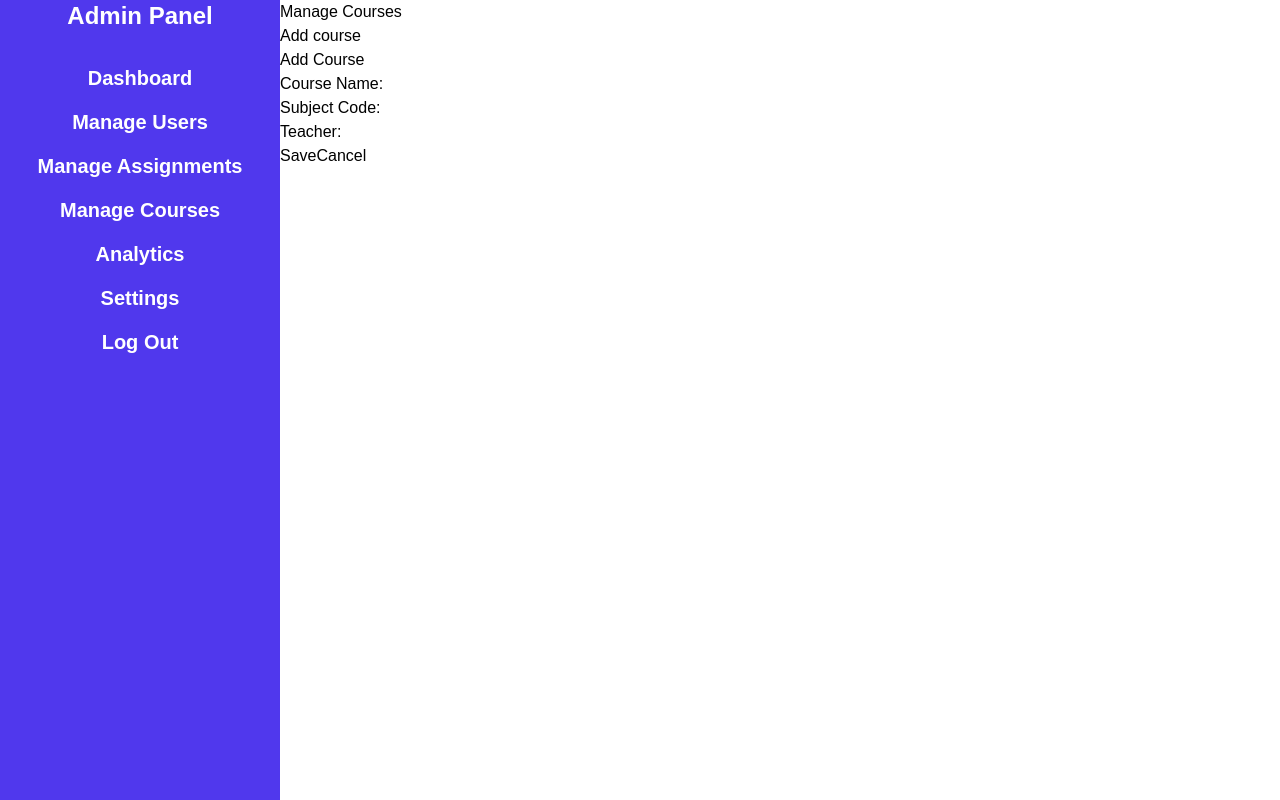
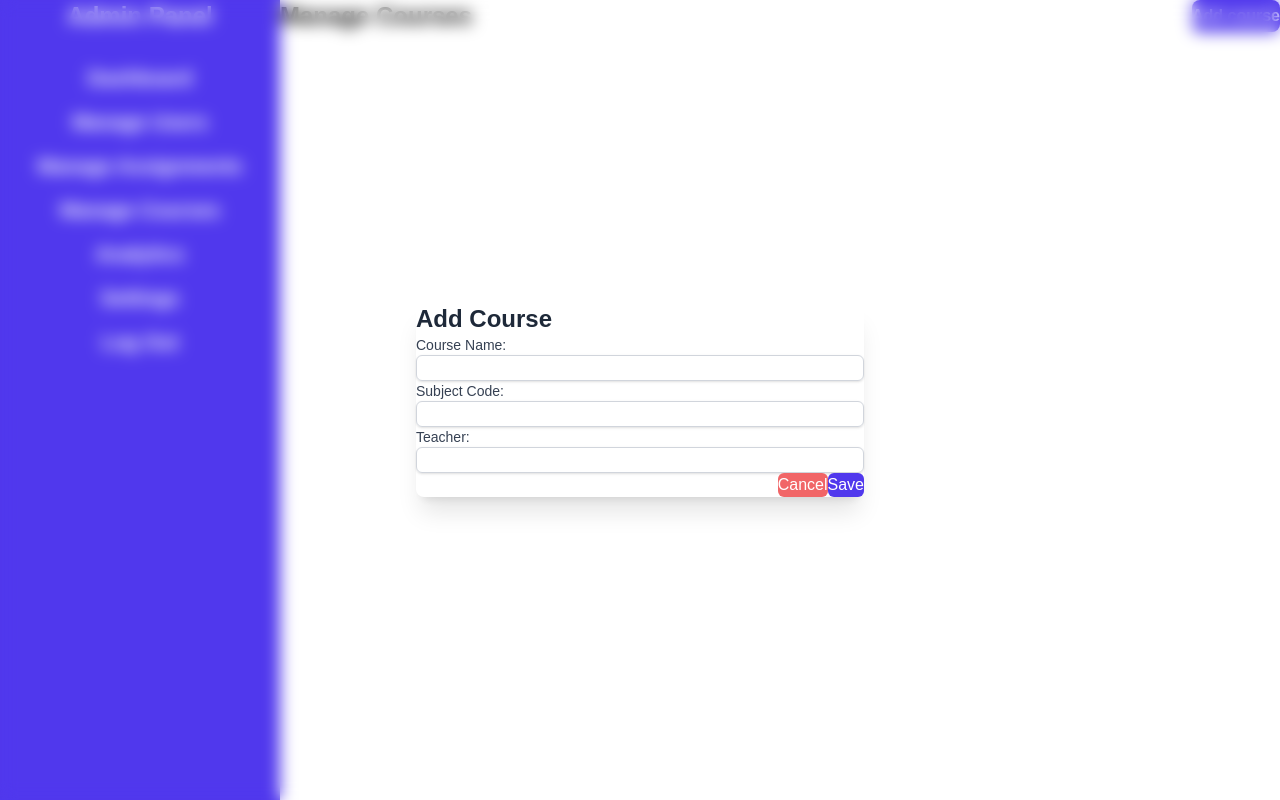
Before and after one commit to randiranirman/Learning-Management-System, a React (Vite) app in the folder frontend/: page /admin/manage-courses in a window 1280 px wide. Both pictures are taken after a click on the button "Add course". Built offline with nearby package versions, Linux system fonts and the light colour scheme.

Commit message:
fixed  the add course pop up

```diff
--- a/frontend/src/roles/admin/AdminComponents/AddCoursePopup.jsx
+++ b/frontend/src/roles/admin/AdminComponents/AddCoursePopup.jsx
@@ -7,55 +7,74 @@ const AddCoursePopup = ({ onClose }) => {
     teacher: "",
   });
 
-  // Handles input field changes
   const handleChange = (event) => {
     const { name, value } = event.target;
     setInputs((values) => ({ ...values, [name]: value }));
   };
 
   const handleSubmit = async (event) => {
-    event.preventDefault(); //
+    event.preventDefault();
+    // Add your form submission logic here
+    onClose();
   };
 
   return (
-    <div>
-      <div>
-        <h2>Add Course</h2>
-        <form onSubmit={handleSubmit}>
-          <div>
-            <label>Course Name:</label>
+    <div className="fixed inset-0 bg- bg-opacity-10 flex items-center justify-center z-50 backdrop-blur-sm animate-fadeIn">
+      <div className="bg-white rounded-lg shadow-xl p-6 w-full max-w-md transform transition-all duration-300 scale-100 animate-slideIn">
+        <div className="flex justify-between items-center mb-4">
+          <h2 className="text-2xl font-semibold text-gray-800">Add Course</h2>
+        </div>
+
+        <form onSubmit={handleSubmit} className="space-y-4">
+          <div className="space-y-2">
+            <label className="block text-sm font-medium text-gray-700">Course Name:</label>
             <input
               type="text"
               name="courseName"
               value={inputs.courseName}
               onChange={handleChange}
               required
+              className="w-full px-3 py-2 border border-gray-300 rounded-md shadow-sm focus:outline-none focus:ring-2 focus:ring-blue-500 focus:border-blue-500"
             />
           </div>
-          <div>
-            <label>Subject Code:</label>
+
+          <div className="space-y-2">
+            <label className="block text-sm font-medium text-gray-700">Subject Code:</label>
             <input
               type="text"
               name="subjectCode"
               value={inputs.subjectCode}
               onChange={handleChange}
               required
+              className="w-full px-3 py-2 border border-gray-300 rounded-md shadow-sm focus:outline-none focus:ring-2 focus:ring-blue-500 focus:border-blue-500"
             />
           </div>
-          <div>
-            <label>Teacher:</label>
+
+          <div className="space-y-2">
+            <label className="block text-sm font-medium text-gray-700">Teacher:</label>
             <input
               type="text"
               name="teacher"
               value={inputs.teacher}
               onChange={handleChange}
               required
+              className="w-full px-3 py-2 border border-gray-300 rounded-md shadow-sm focus:outline-none focus:ring-2 focus:ring-blue-500 focus:border-blue-500"
             />
           </div>
-          <div>
-            <button type="submit">Save</button>
-            <button type="button" onClick={onClose}>
+
+          <div className="flex justify-end space-x-3 mt-6">
+            <button
+              type="button"
+              onClick={onClose}
+              className="px-4 py-2 bg-red text-white font-medium rounded-md hover:bg-red-700 focus:outline-none focus:ring-2 focus:ring-red-500 focus:ring-offset-2 transition-colors"
+            >
               Cancel
+            </button>
+            <button
+              type="submit"
+              className="px-4 py-2 bg-primary text-white font-medium rounded-md hover:bg-blue-700 focus:outline-none focus:ring-2 focus:ring-blue-500 focus:ring-offset-2 transition-colors"
+            >
+              Save
             </button>
           </div>
         </form>
@@ -64,4 +83,6 @@ const AddCoursePopup = ({ onClose }) => {
   );
 };
 
+
+
 export default AddCoursePopup;
--- a/frontend/src/roles/admin/AdminComponents/Sidebar.jsx
+++ b/frontend/src/roles/admin/AdminComponents/Sidebar.jsx
@@ -26,7 +26,7 @@ const Sidebar = () => {
         </Link>
 
         <Link to="/admin/manage-courses">
-          <li className="text-white font-semibold text-xl cursor-pointer text-center hover:bg-secondary hover:text-primary rounded-xl transition duration-300 py-2">
+          <li className="text-white font-semibold text-xl cursor-pointer text-center hover:bg-secondary hover:text-primary rounded-xl transition duration-300 py-2 ">
             Manage Courses
           </li>
         </Link>
--- a/frontend/src/roles/admin/AdminLayouts/AdminLayout.jsx
+++ b/frontend/src/roles/admin/AdminLayouts/AdminLayout.jsx
@@ -5,7 +5,7 @@ const AdminLayout = () => {
   return (
     <div className="flex min-h-screen">
       <Sidebar />
-      <div  className="flex-1 p-6">
+      <div  className="flex-1  p-6">
         <Outlet />
       </div>
     </div>
--- a/frontend/src/roles/admin/AdminPages/ManageCourses.jsx
+++ b/frontend/src/roles/admin/AdminPages/ManageCourses.jsx
@@ -6,9 +6,9 @@ const ManageCourses = () => {
 
   return (
     <>
-      <div >
-        <h1>Manage Courses</h1>
-        <button
+      <div  className="flex justify-between">
+        <h1 className="font-semibold text-2xl">Manage Courses</h1>
+        <button className="bg-primary text-white font-semibold rounded-lg px-4 py-2 cursor-pointer duration-200 hover:scale-120"
           onClick={() => setShowPopup(true)}
 
         >
--- a/frontend/src/roles/admin/AdminPages/ManageUsers.jsx
+++ b/frontend/src/roles/admin/AdminPages/ManageUsers.jsx
@@ -1,12 +1,16 @@
+import React from 'react'
 
 const ManageUsers = () => {
   return (
 
 
+
     <>
-      <div className="flex ">
-      <h1>This is the manage Users page</h1>
-      </div>
+        <div className='flex justify-between'>
+          <h1 className= "font-semibold text-2xl ">Manage Users</h1>
+          <button className='bg-primary text-white font-semibold  rounded-lg hover:transform-120 cursor-pointer duration-time '>Add User</button>
+        </div>
+
     </>
   )
 }
```
